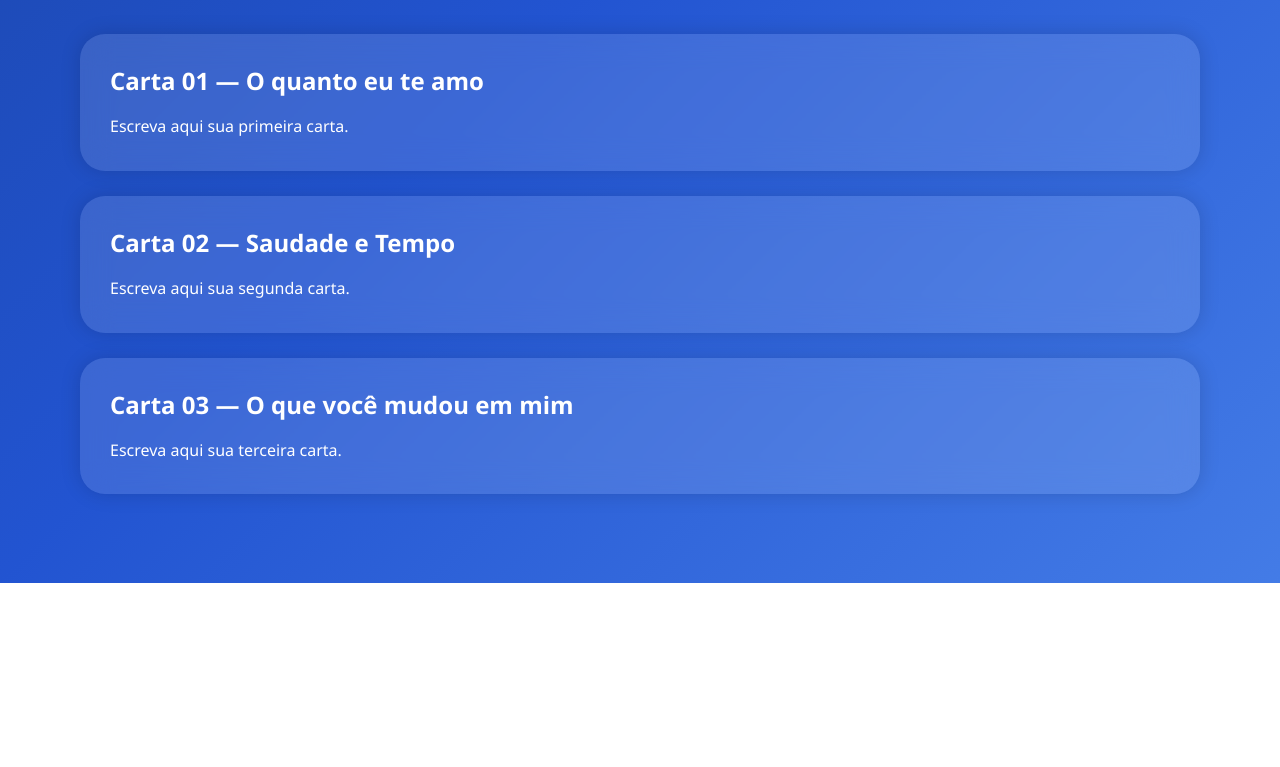
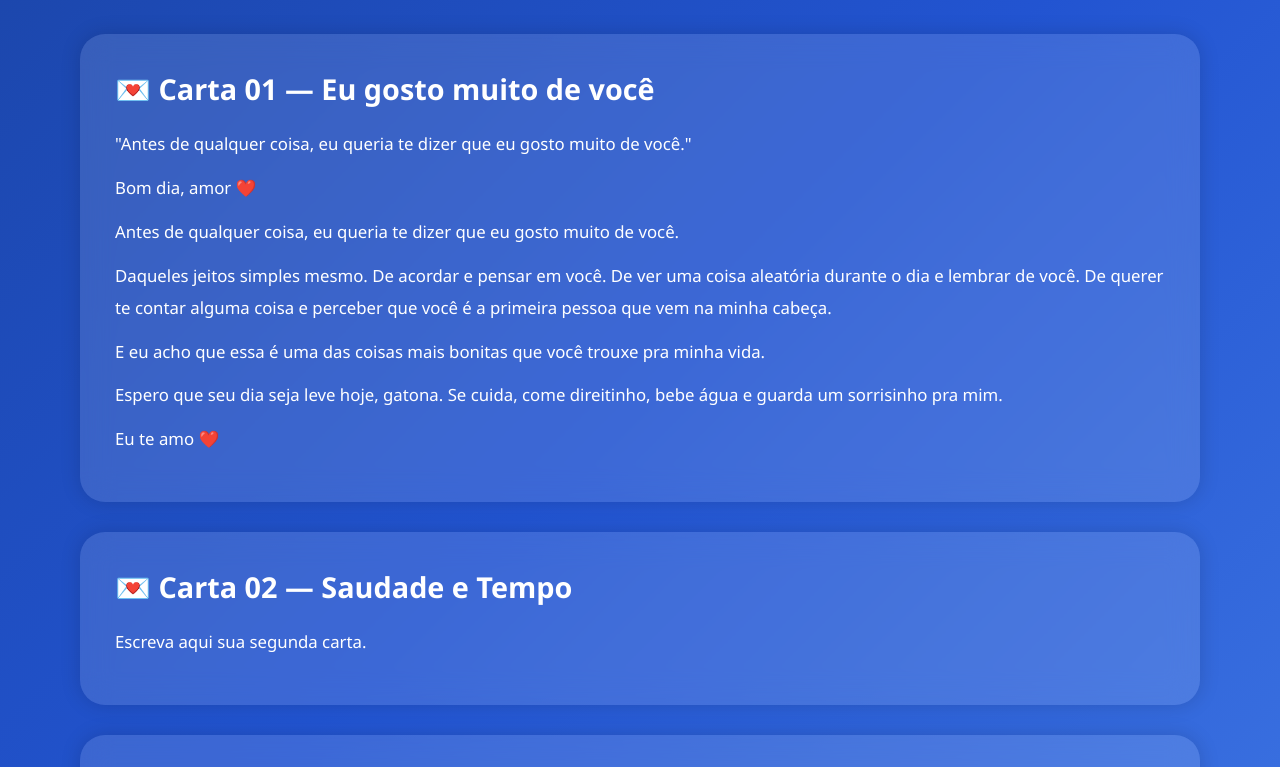
Before and after one commit to mander1311/nosso-site-, a plain HTML site: page public/cartas.html in a window 1280 px wide. Shown: the part 217-984 px from the top of the page. Before the commit the page ends 800 px from the top, so only its background shows below. Drawn offline with Linux system fonts and the light colour scheme.

Commit message:
Adiciona carta 01

```diff
--- a/public/cartas.html
+++ b/public/cartas.html
@@ -26,17 +26,41 @@
 
 <div class="carta">
 
-<h2>Carta 01 — O quanto eu te amo</h2>
+<h2>💌 Carta 01 — Eu gosto muito de você</h2>
 
 <p>
-Escreva aqui sua primeira carta.
+"Antes de qualquer coisa, eu queria te dizer que eu gosto muito de você."
+</p>
+
+<p>
+Bom dia, amor ❤️
+</p>
+
+<p>
+Antes de qualquer coisa, eu queria te dizer que eu gosto muito de você.
+</p>
+
+<p>
+Daqueles jeitos simples mesmo. De acordar e pensar em você. De ver uma coisa aleatória durante o dia e lembrar de você. De querer te contar alguma coisa e perceber que você é a primeira pessoa que vem na minha cabeça.
+</p>
+
+<p>
+E eu acho que essa é uma das coisas mais bonitas que você trouxe pra minha vida.
+</p>
+
+<p>
+Espero que seu dia seja leve hoje, gatona. Se cuida, come direitinho, bebe água e guarda um sorrisinho pra mim.
+</p>
+
+<p>
+Eu te amo ❤️
 </p>
 
 </div>
 
 <div class="carta">
 
-<h2>Carta 02 — Saudade e Tempo</h2>
+<h2>💌 Carta 02 — Saudade e Tempo</h2>
 
 <p>
 Escreva aqui sua segunda carta.
@@ -46,7 +70,7 @@ Escreva aqui sua segunda carta.
 
 <div class="carta">
 
-<h2>Carta 03 — O que você mudou em mim</h2>
+<h2>💌 Carta 03 — O que você mudou em mim</h2>
 
 <p>
 Escreva aqui sua terceira carta.
--- a/public/css/style.css
+++ b/public/css/style.css
@@ -333,3 +333,27 @@ margin-bottom:15px;
 
 line-height:1.8;
 }
+.carta{
+background:rgba(255,255,255,.12);
+backdrop-filter:blur(15px);
+border-radius:25px;
+padding:35px;
+margin-bottom:30px;
+box-shadow:0 0 20px rgba(0,0,0,.15);
+}
+
+.carta h2{
+margin-bottom:20px;
+font-size:1.8rem;
+}
+
+.carta p{
+line-height:1.9;
+font-size:1.05rem;
+margin-bottom:12px;
+}
+
+.carta:hover{
+transform:translateY(-5px);
+transition:.3s;
+}
```
